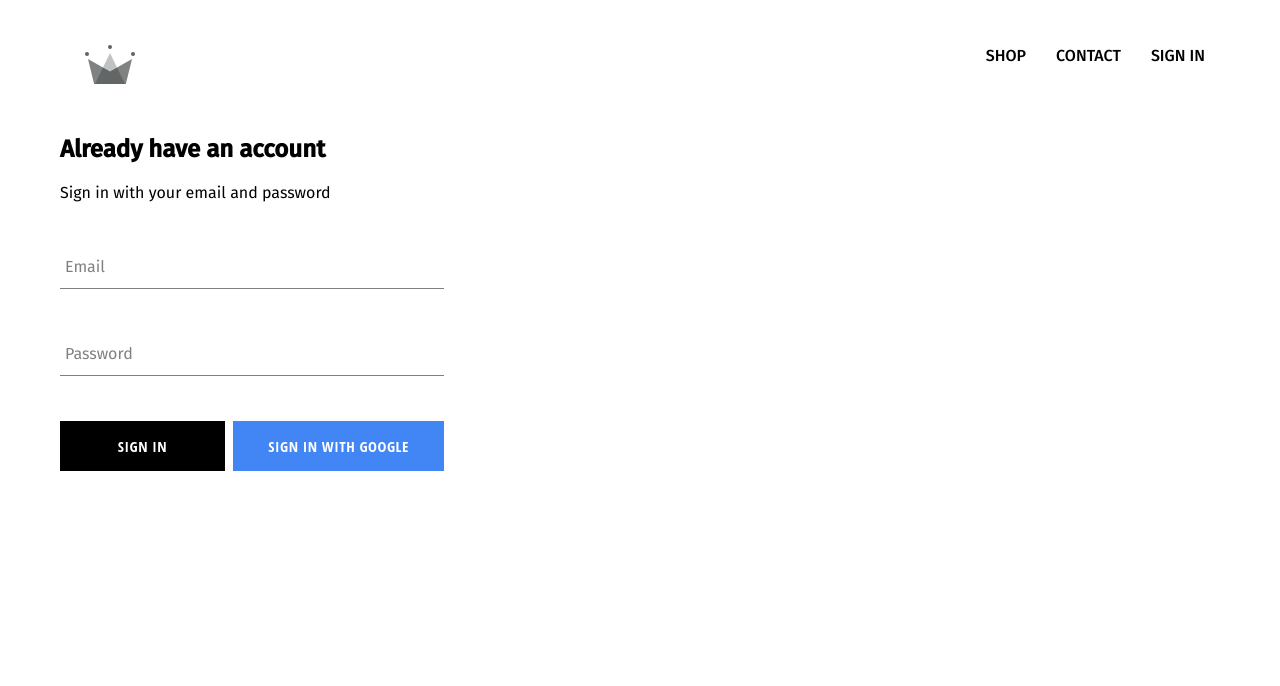
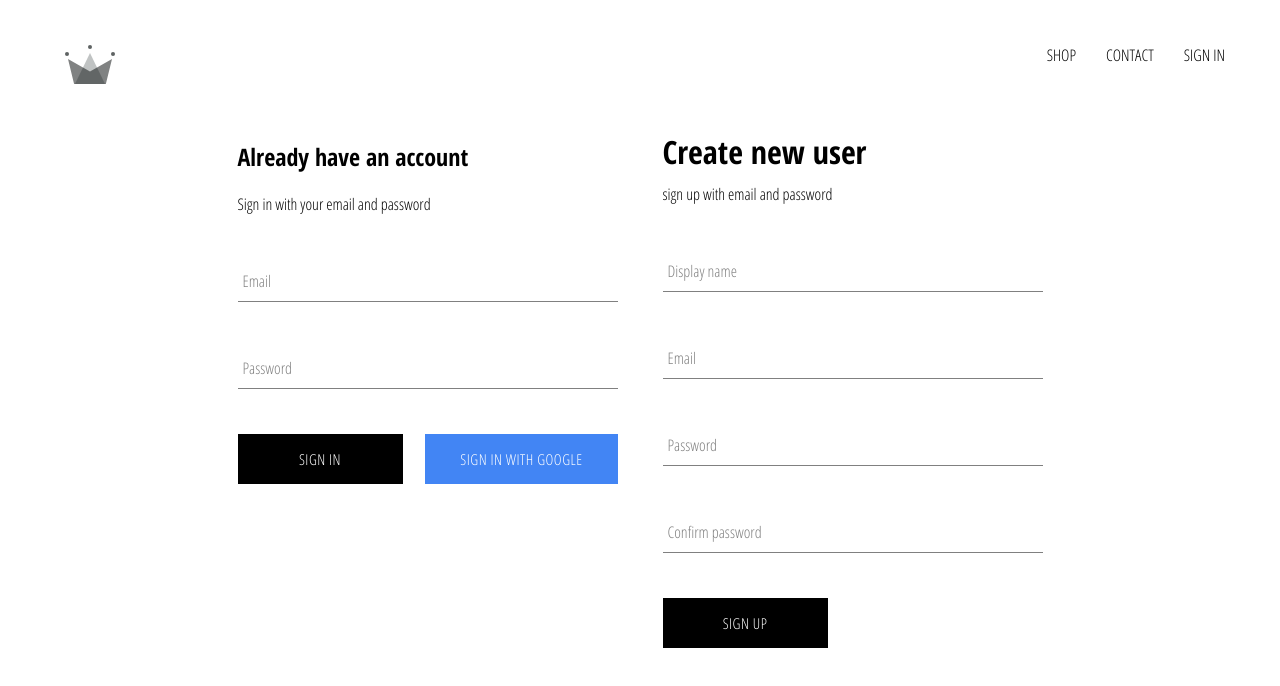
Before and after one commit to Mgirguis/Shopping-market, a React (Create React App) app: page /signin in a window 1280 px wide. Shown: the top 686 px of the page. Built offline with nearby package versions, Linux system fonts and the light colour scheme; no server answers.

Commit message:
add fourm auth., fire firestore DB and signup comp.

```diff
--- a/public/index.html
+++ b/public/index.html
@@ -14,8 +14,10 @@
       manifest.json provides metadata used when your web app is installed on a
       user's mobile device or desktop. See https://developers.google.com/web/fundamentals/web-app-manifest/
     -->
+    <link href="https://fonts.googleapis.com/css?family=Open+Sans+Condensed:300,700&display=swap" rel="stylesheet">
+    <!-- <link href="https://fonts.googleapis.com/css?family=Montserrat:400,500,600,700&display=swap" rel="stylesheet"> -->
     <link rel="manifest" href="%PUBLIC_URL%/manifest.json" />
-    <link href="https://fonts.googleapis.com/css?family=Fira+Sans:400,500&display=swap" rel="stylesheet">
+    <!-- <link href="https://fonts.googleapis.com/css?family=Fira+Sans:400,500&display=swap" rel="stylesheet"> -->
     <!--
       Notice the use of %PUBLIC_URL% in the tags above.
       It will be replaced with the URL of the `public` folder during the build.
--- a/src/App.css
+++ b/src/App.css
@@ -1,12 +1,13 @@
 body {
-    font-family: 'Fira Sans';
-    padding: 20px 60px;
-}
+    font-family: 'Open Sans Condensed';
+    padding: 20px 40px;
+  }
 
-a{
+  a {
     text-decoration: none;
     color: black;
-}
-*{
+  }
+
+  * {
     box-sizing: border-box;
-}
+  }
--- a/src/App.js
+++ b/src/App.js
@@ -6,7 +6,7 @@ import Shop from "./pages/shop/Shop";
 import HomePage from "./pages/homepage/Homepage.component";
 import Header from "./component/header/Header";
 import SignInUp from "./pages/SignInUp/SignInUp";
-import { auth } from "./firebase/firebase.utils";
+import { auth, createUserProfileData } from "./firebase/firebase.utils";
 
 class App extends Component {
   constructor() {
@@ -18,11 +18,26 @@ class App extends Component {
 
 unSubscribeFromAuth = null;
   componentDidMount() {
-    auth.onAuthStateChanged(user => {
-      this.unSubscribeFromAuth = this.setState({ currentUser: user });
-      console.log(user);
+    this.unsubscribeFromAuth = auth.onAuthStateChanged(async userAuth => {
+      if (userAuth) {
+        const userRef = await createUserProfileData(userAuth);
+
+        userRef.onSnapshot(snapShot => {
+          this.setState({
+            currentUser: {
+              id: snapShot.id,
+              ...snapShot.data()
+            }
+          });
+
+          console.log(this.state);
+        });
+      }
+
+      this.setState({ currentUser: userAuth });
     });
   }
+
   componentWillUnmount() {
     this.unSubscribeFromAuth();
   }
--- a/src/component/signin/signin.scss
+++ b/src/component/signin/signin.scss
@@ -1,5 +1,5 @@
 .sign-in {
-    width: 30vw;
+    width: 380px;
     display: flex;
     flex-direction: column;
 
--- /dev/null
+++ b/src/component/signup/SignUp.jsx
@@ -0,0 +1,88 @@
+import React, { Component } from 'react'
+import './signUp.scss'
+import FormInput from '../formInput/FormInput';
+import CustomButton from '../custom-button/CustomButton';
+import {auth, createUserProfileData} from '../../firebase/firebase.utils'
+
+export class SignUp extends Component {
+    constructor(){
+        super();
+        this.state ={
+            displayName: '',
+            email: '',
+            password: '',
+            confirmPassword: ''
+        }
+    }
+    handleSubmit = async e => {
+        e.preventDefault();
+        const {displayName, email, password, confirmPassword} = this.state;
+        if(password !== confirmPassword){
+            alert("passwords don't match");
+            return;
+        }
+        try{
+            const {user} = await auth.createUserWithEmailAndPassword(
+                email,
+                password
+            );
+            await createUserProfileData(user, { displayName});
+            this.setState({
+                displayName: '',
+                email: '',
+                password: '',
+                confirmPassword: ''
+            })
+
+        }  catch(error){
+            console.error(error)
+        }
+    }
+    handleChange = e =>{
+        const {name, value} = e.target;
+        this.setState({[name]: value});
+    }
+    render() {
+        const {displayName, email, password, confirmPassword} = this.state;
+        return (
+            <div className="sign-up">
+                <h1 className="title">Create new user</h1>
+                <span>sign up with email and password</span>
+                <form className="sign-up-form" onSubmit={this.handleSubmit}>
+                    <FormInput
+                    type='text'
+                    name='displayName'
+                    value={displayName}
+                    label= 'Display name'
+                    onChange = {this.handleChange}
+                    required />
+                    <FormInput
+                    type='email'
+                    name='email'
+                    value={email}
+                    label= 'Email'
+                    onChange = {this.handleChange}
+                    required />
+                    <FormInput
+                    type='password'
+                    name='password'
+                    value={password}
+                    label= 'Password'
+                    onChange = {this.handleChange}
+                    required />
+                    <FormInput
+                    type='password'
+                    name='confirmPassword'
+                    value={confirmPassword}
+                    label= 'Confirm password'
+                    onChange = {this.handleChange}
+                    required />
+                    <CustomButton type='submit'>Sign Up</CustomButton>
+                </form>
+
+            </div>
+        )
+    }
+}
+
+export default SignUp;
--- /dev/null
+++ b/src/component/signup/signUp.scss
@@ -0,0 +1,9 @@
+.sign-up{
+    display: flex;
+    flex-direction: column;
+    width: 380px;
+
+    .title{
+        margin: 10px 0;
+    }
+}
--- a/src/firebase/firebase.utils.js
+++ b/src/firebase/firebase.utils.js
@@ -1,6 +1,6 @@
-import firebase from 'firebase/app';
-import 'firebase/firestore';
-import 'firebase/auth';
+import firebase from "firebase/app";
+import "firebase/firestore";
+import "firebase/auth";
 
 const config = {
   apiKey: "AIzaSyBbGHeKjlS2UCrm5e51Ze8WbYX7-n-mMRY",
@@ -10,6 +10,32 @@ const config = {
   storageBucket: "shopping-market-29559.appspot.com",
   messagingSenderId: "122083613636",
   appId: "1:122083613636:web:da724cfd4ec8748ef32291"
+};
+
+// create user profile on db
+export const createUserProfileData = async (userAuth, additionalData) => {
+  if (!userAuth) return;
+
+  const userRef = fireStore.doc(`users/${userAuth.uid}`);
+  const snapShot = await userRef.get();
+
+  // check if the user exists or not
+  if (!snapShot.exists) {
+    const { displayName, email } = userAuth;
+    const createdSAt = new Date();
+
+    try {
+      await userRef.set({
+        displayName,
+        email,
+        createdSAt,
+        ...additionalData
+      });
+    } catch (error) {
+      console.log("error creating user", error.message);
+    }
+  }
+  return userRef;
 };
 // Initialize Firebase
 firebase.initializeApp(config);
@@ -21,7 +47,7 @@ const config = {
 //Google authentication setup
 
 const provider = new firebase.auth.GoogleAuthProvider();
-provider.setCustomParameters({prompt:'select_account'});
+provider.setCustomParameters({ prompt: "select_account" });
 
 export const signInWithGoogle = () => auth.signInWithPopup(provider);
 
--- a/src/pages/SignInUp/SignInUp.jsx
+++ b/src/pages/SignInUp/SignInUp.jsx
@@ -1,11 +1,13 @@
 import React from 'react'
-import './SignInUp'
+import './SignInUp.scss'
 import SignIn from '../../component/signin/SignIn'
+import SignUp from '../../component/signup/SignUp'
 
 const SignInUp = () => {
     return (
         <div className='signInUp'>
             <SignIn />
+            <SignUp />
         </div>
     )
 }
--- a/src/pages/SignInUp/SignInUp.scss
+++ b/src/pages/SignInUp/SignInUp.scss
@@ -0,0 +1,6 @@
+.signInUp{
+  width: 850px;
+  display: flex;
+  justify-content: space-around;
+  margin: 30px auto;
+}
```
Also changed, not shown: src/logo.svg (deleted). Lines whose indentation alone changed are shown as unchanged.
